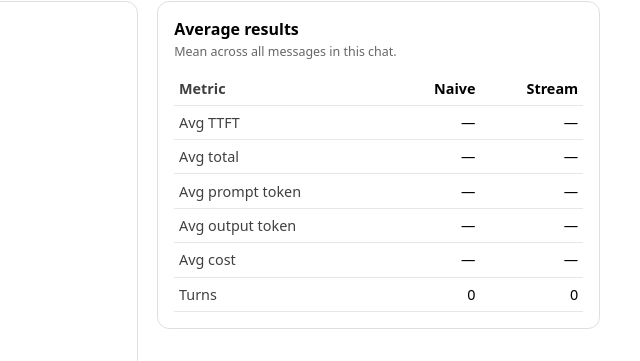
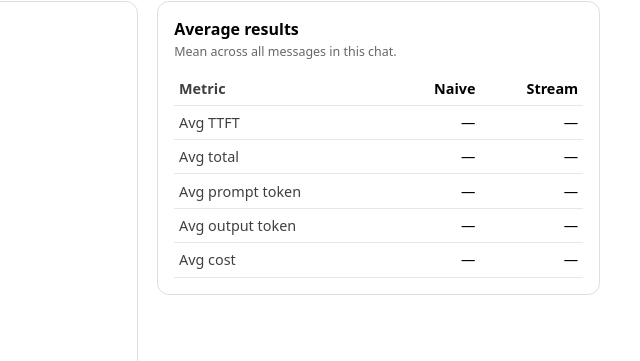
Before and after one commit to Rafin000/naive-vs-streamrag, a plain HTML site: page frontend/index.html in a window 1280 px wide. Shown: the part 116-477 px from the top of the page, 640-1280 px from the left. Drawn offline with Linux system fonts and the light colour scheme.

Commit message:
Trim README (drop How it works, Project layout); remove Turns row from UI

```diff
--- a/frontend/index.html
+++ b/frontend/index.html
@@ -153,8 +153,7 @@
         ["Avg cost", "cost", usd],
       ];
       body.innerHTML =
-        rows.map(([label, key, fmt]) => `<tr><td>${label}</td><td>${avg("naive", key, fmt)}</td><td>${avg("stream", key, fmt)}</td></tr>`).join("") +
-        `<tr><td>Turns</td><td>${totals.naive.n}</td><td>${totals.stream.n}</td></tr>`;
+        rows.map(([label, key, fmt]) => `<tr><td>${label}</td><td>${avg("naive", key, fmt)}</td><td>${avg("stream", key, fmt)}</td></tr>`).join("");
     }
 
     function botBubble(path) {
```
Also changed, not shown: 1 other file.
